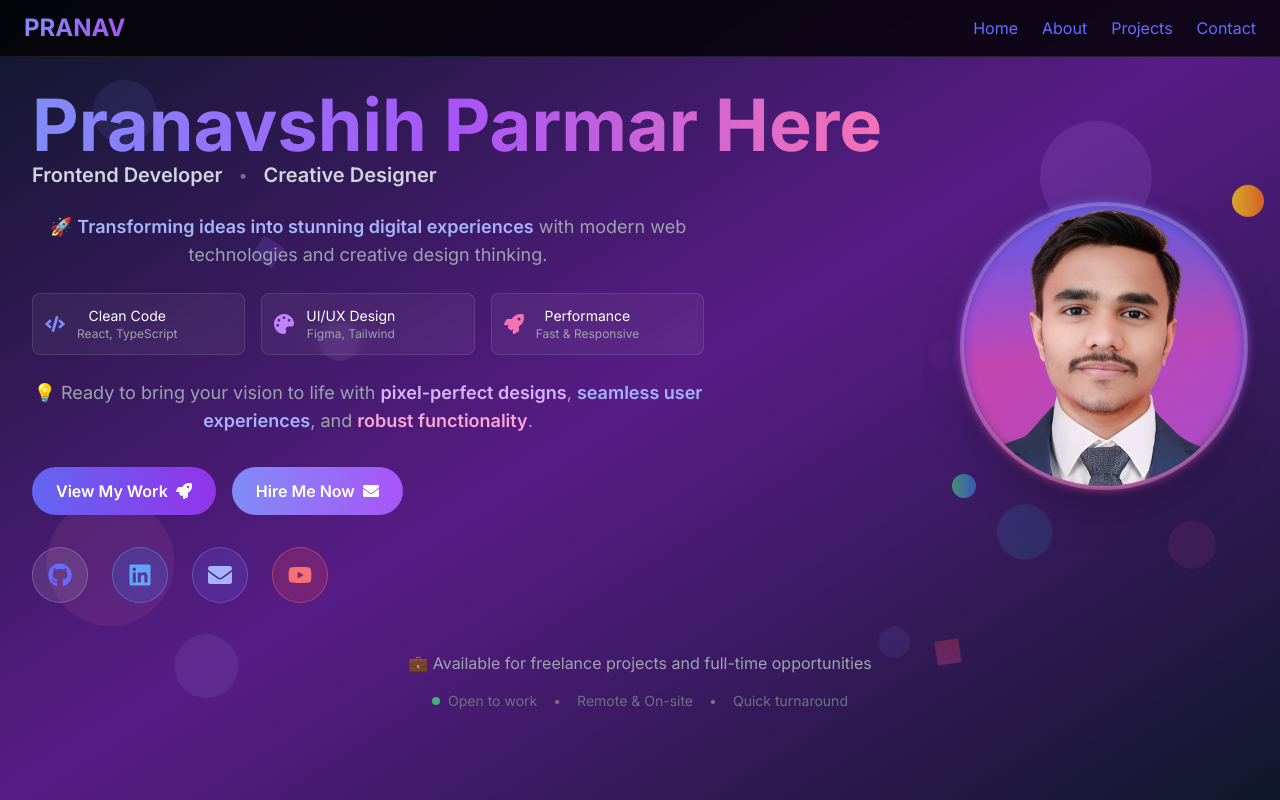
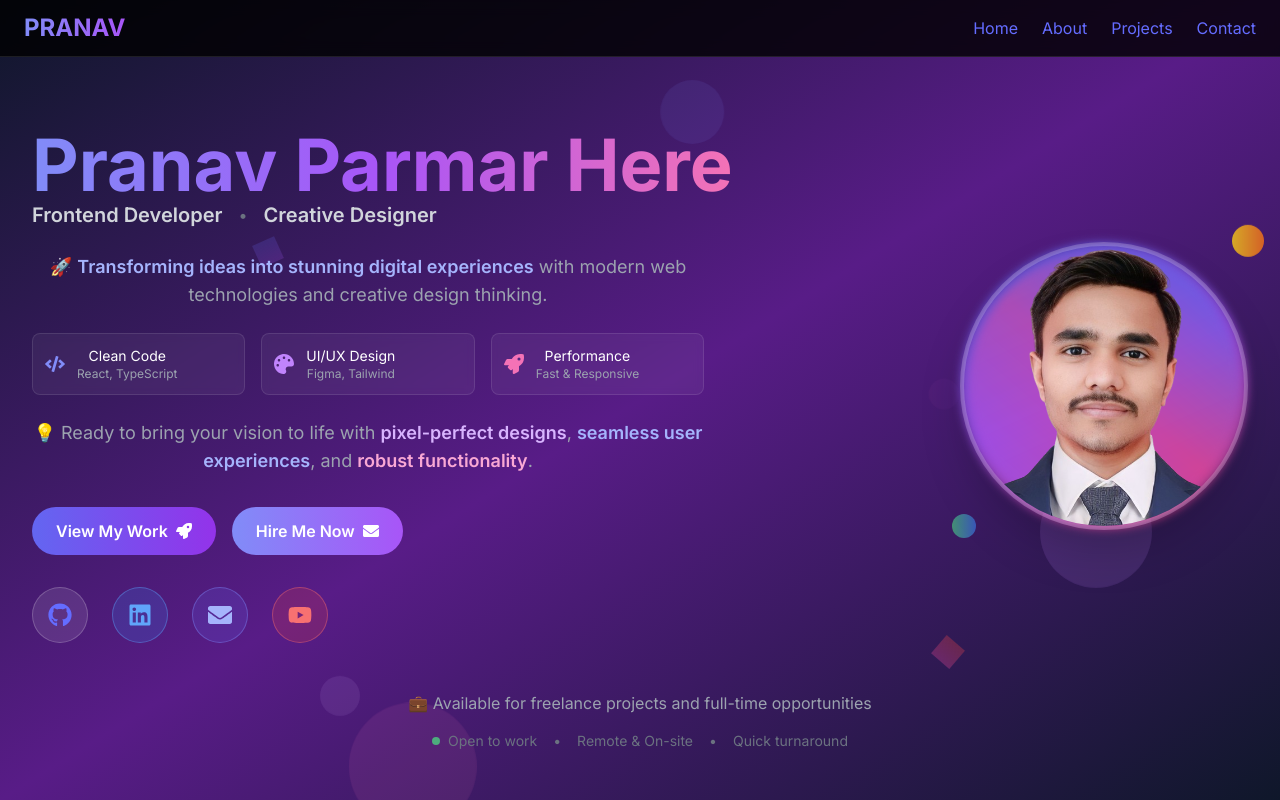
Before and after one commit to Pranav12333/portfolio-react, a React (Vite) app: page / in a window 1280 px wide. Built offline with nearby package versions, Linux system fonts and the light colour scheme.

Commit message:
bubble design update

```diff
--- a/src/components/Home.tsx
+++ b/src/components/Home.tsx
@@ -6,7 +6,7 @@ const Home = () => {
   return (
     <section
       id="home"
-      className="hero min-h-screen flex items-center justify-center relative px-4 sm:px-6 lg:px-8 text-center bg-gradient-to-br from-slate-900 via-purple-900 to-slate-900 overflow-hidden"
+      className="pt-20 hero min-h-screen flex items-center justify-center relative px-4 sm:px-6 lg:px-8 text-center bg-gradient-to-br from-slate-900 via-purple-900 to-slate-900 overflow-hidden"
     >
       {/* Animated Background Elements */}
       <div className="floating-elements absolute inset-0 pointer-events-none z-0">
@@ -29,7 +29,7 @@ const Home = () => {
           <div className="flex flex-col items-center lg:items-start lg:flex-1 order-2 lg:order-1">
             <div className="mb-6">
               <h1 className="text-4xl sm:text-5xl lg:text-7xl font-extrabold text-transparent bg-clip-text bg-gradient-to-r from-indigo-400 via-purple-500 to-pink-400 animate-gradient-shift">
-                Pranavshih Parmar Here
+                Pranav Parmar Here
               </h1>
               <div className="flex flex-col sm:flex-row items-center justify-center lg:justify-start gap-2 sm:gap-4">
                 <p className="text-gray-300 text-lg sm:text-xl font-semibold">Frontend Developer</p>
--- a/src/components/Navbar.tsx
+++ b/src/components/Navbar.tsx
@@ -8,11 +8,11 @@ const Navbar = () => {
 
   return (
     <nav className="fixed top-0 w-full z-50 px-6 py-3 bg-[rgba(0,0,0,0.8)] backdrop-blur border-b border-white/10">
-      <div className="max-w-7xl mx-auto flex justify-between items-center">
+      <div className="max-w-7xl mx-auto flex justify-between items-center overflow-x-auto whitespace-nowrap">
         <div className="text-2xl font-bold bg-gradient-to-r from-indigo-400 to-purple-500 bg-clip-text text-transparent">
           PRANAV
         </div>
-        <ul className="hidden md:flex gap-6 text-white font-medium">
+        <ul className="hidden md:flex gap-6 text-white font-medium whitespace-nowrap">
           {["home", "about", "projects", "contact"].map((item) => (
             <li key={item}>
               <Link
--- a/tailwind.config.js
+++ b/tailwind.config.js
@@ -8,31 +8,32 @@ module.exports = {
     extend: {
       keyframes: {
         floatX: {
-          "0%, 100%": { transform: "translateX(0)" },
-          "50%": { transform: "translateX(40px)" },
+          '0%, 100%': { transform: 'translateX(0)' },
+          '50%': { transform: 'translateX(80vw)' }, // more horizontal travel
         },
         floatY: {
-          "0%, 100%": { transform: "translateY(0)" },
-          "50%": { transform: "translateY(-40px)" },
+          '0%, 100%': { transform: 'translateY(0)' },
+          '50%': { transform: 'translateY(100vh)' }, // more vertical travel
         },
         floatXY: {
-          "0%": { transform: "translate(0, 0)" },
-          "25%": { transform: "translate(20px, -10px)" },
-          "50%": { transform: "translate(-20px, 20px)" },
-          "75%": { transform: "translate(10px, -15px)" },
-          "100%": { transform: "translate(0, 0)" },
+          '0%, 100%': { transform: 'translate(0, 0)' },
+          '50%': { transform: 'translate(80vw, 100vh)' }, // full-screen floating
+        },
+        spinSlow: {
+          from: { transform: 'rotate(0deg)' },
+          to: { transform: 'rotate(360deg)' },
         },
         spinReverse: {
-          from: { transform: "rotate(360deg)" },
-          to: { transform: "rotate(0deg)" },
+          from: { transform: 'rotate(360deg)' },
+          to: { transform: 'rotate(0deg)' },
         },
       },
       animation: {
-        "float-x": "floatX 8s ease-in-out infinite",
-        "float-y": "floatY 10s ease-in-out infinite",
-        "float-xy": "floatXY 12s ease-in-out infinite",
-        "spin-slow": "spin 20s linear infinite",
-        "spin-reverse": "spinReverse 20s linear infinite",
+        'float-x': 'floatX 20s ease-in-out infinite',
+        'float-y': 'floatY 25s ease-in-out infinite',
+        'float-xy': 'floatXY 30s ease-in-out infinite',
+        'spin-slow': 'spinSlow 30s linear infinite',
+        'spin-reverse': 'spinReverse 40s linear infinite',
       },
     },
   },
```
